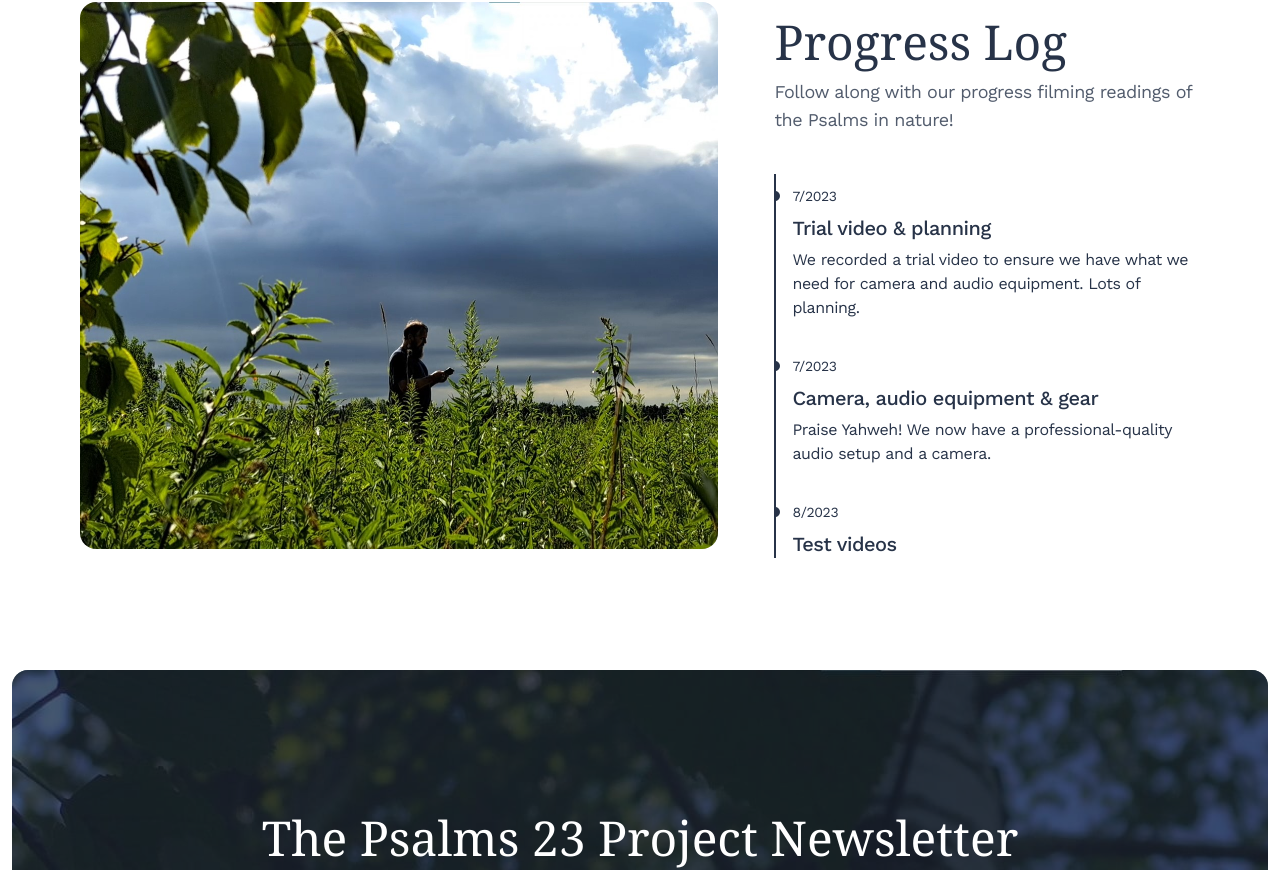
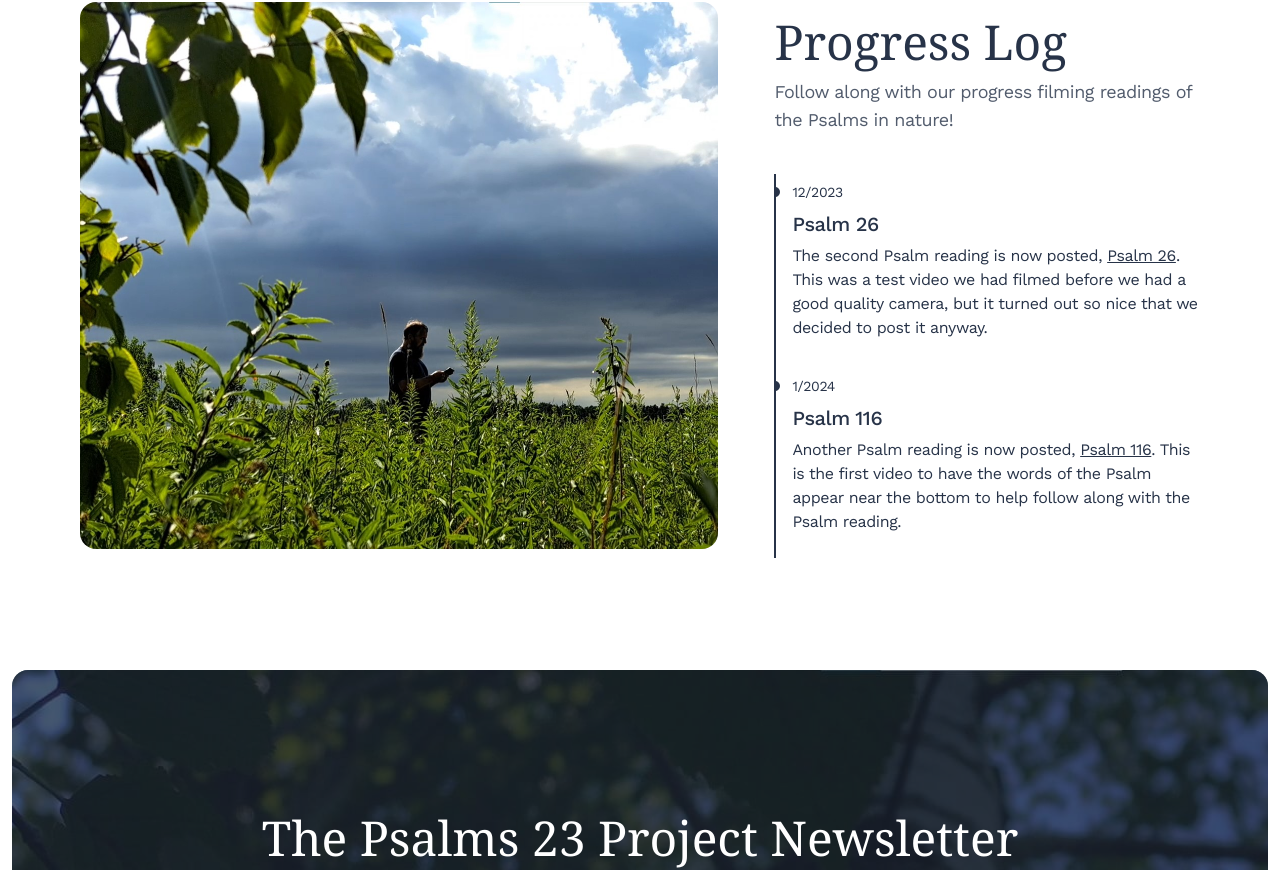
Before and after one commit to Psalms23Project/psalms23project.github.io, a SvelteKit app: page / in a window 1280 px wide. Shown: the part 1370-2240 px from the top of the page. Built offline with nearby package versions, Linux system fonts and the light colour scheme; a web font is replaced by a local one.

Commit message:
Update website for new video: Psalm 116

```diff
--- a/src/routes/+page.svelte
+++ b/src/routes/+page.svelte
@@ -52,18 +52,60 @@
     <div class="w-full md:w-2/3 lg:w-2/5 max-w-2xl text-navyblue">
       <h3 class="text-5xl font-serif text-navyblue mt-4">Progress Log</h3>
       <p class="text-lg mt-3 text-navyblue/80 tracking-tight">Follow along with our progress filming readings of the Psalms in nature!</p>
-      <ol class="relative mt-10 border-l-2 border-navyblue h-96 overflow-y-auto">
+      <ol class="flex flex-col-reverse mt-10 border-l-2 border-navyblue h-96 overflow-y-auto">
         <li>
           <div class="flex-start flex items-center pt-3">
             <div class="-ml-[6px] mr-3 h-[10px] w-[10px] rounded-full bg-navyblue"></div>
             <p class="text-sm tracking-tight">
-              7/2023
+              1/2024
             </p>
           </div>
           <div class="mb-6 ml-4 mt-2">
-            <h4 class="mb-1.5 text-xl tracking-tight font-medium">Trial video &amp; planning</h4>
+            <h4 class="mb-1.5 text-xl tracking-tight font-medium">Psalm 116</h4>
             <p class="mb-3 tracking-tight">
-              We recorded a trial video to ensure we have what we need for camera and audio equipment. Lots of planning.
+              Another Psalm reading is now posted, <a class="underline" href="/readings/">Psalm 116</a>. This is the first video to have the words of the Psalm appear near the bottom to help follow along with the Psalm reading.
+            </p>
+          </div>
+        </li>
+        <li>
+          <div class="flex-start flex items-center pt-3">
+            <div class="-ml-[6px] mr-3 h-[10px] w-[10px] rounded-full bg-navyblue"></div>
+            <p class="text-sm tracking-tight">
+              12/2023
+            </p>
+          </div>
+          <div class="mb-6 ml-4 mt-2">
+            <h4 class="mb-1.5 text-xl tracking-tight font-medium">Psalm 26</h4>
+            <p class="mb-3 tracking-tight">
+              The second Psalm reading is now posted, <a class="underline" href="https://youtu.be/EeaPLLWrnDQ">Psalm 26</a>. This was a test video we had filmed before we had a good quality camera, but it turned out so nice that we decided to post it anyway.
+            </p>
+          </div>
+        </li>
+        <li>
+          <div class="flex-start flex items-center pt-3">
+            <div class="-ml-[6px] mr-3 h-[10px] w-[10px] rounded-full bg-navyblue"></div>
+            <p class="text-sm tracking-tight">
+              10/2023
+            </p>
+          </div>
+          <div class="mb-6 ml-4 mt-2">
+            <h4 class="mb-1.5 text-xl tracking-tight font-medium">The first Psalm reading video!</h4>
+            <p class="mb-3 tracking-tight">
+              The first Psalm reading, <a class="underline" href="https://youtu.be/s8vmXgcJUXQ">Psalm 117</a>, is now posted!
+            </p>
+          </div>
+        </li>
+        <li>
+          <div class="flex-start flex items-center pt-3">
+            <div class="-ml-[6px] mr-3 h-[10px] w-[10px] rounded-full bg-navyblue"></div>
+            <p class="text-sm tracking-tight">
+              8/2023
+            </p>
+          </div>
+          <div class="mb-6 ml-4 mt-2">
+            <h4 class="mb-1.5 text-xl tracking-tight font-medium">Test videos</h4>
+            <p class="mb-3 tracking-tight">
+              We've recorded a number of videos to get a feel for the equipment and to practice reading the Psalms.
             </p>
           </div>
         </li>
@@ -85,41 +127,13 @@
           <div class="flex-start flex items-center pt-3">
             <div class="-ml-[6px] mr-3 h-[10px] w-[10px] rounded-full bg-navyblue"></div>
             <p class="text-sm tracking-tight">
-              8/2023
+              7/2023
             </p>
           </div>
           <div class="mb-6 ml-4 mt-2">
-            <h4 class="mb-1.5 text-xl tracking-tight font-medium">Test videos</h4>
+            <h4 class="mb-1.5 text-xl tracking-tight font-medium">Trial video &amp; planning</h4>
             <p class="mb-3 tracking-tight">
-              We've recorded a number of videos to get a feel for the equipment and to practice reading the Psalms.
-            </p>
-          </div>
-        </li>
-        <li>
-          <div class="flex-start flex items-center pt-3">
-            <div class="-ml-[6px] mr-3 h-[10px] w-[10px] rounded-full bg-navyblue"></div>
-            <p class="text-sm tracking-tight">
-              10/2023
-            </p>
-          </div>
-          <div class="mb-6 ml-4 mt-2">
-            <h4 class="mb-1.5 text-xl tracking-tight font-medium">The first Psalm reading video!</h4>
-            <p class="mb-3 tracking-tight">
-              The first Psalm reading, <a class="underline" href="/readings/">Psalm 117</a>, is now posted!
-            </p>
-          </div>
-        </li>
-        <li>
-          <div class="flex-start flex items-center pt-3">
-            <div class="-ml-[6px] mr-3 h-[10px] w-[10px] rounded-full bg-navyblue"></div>
-            <p class="text-sm tracking-tight">
-              12/2023
-            </p>
-          </div>
-          <div class="mb-6 ml-4 mt-2">
-            <h4 class="mb-1.5 text-xl tracking-tight font-medium">Psalm 26</h4>
-            <p class="mb-3 tracking-tight">
-              The second Psalm reading is now posted, <a class="underline" href="/readings/">Psalm 26</a>. This was a test video we had filmed before we had a good quality camera, but it turned out so nice that we decided to post it anyway.
+              We recorded a trial video to ensure we have what we need for camera and audio equipment. Did a lot of planning.
             </p>
           </div>
         </li>
```
Also changed, not shown: src/psalms.json (+14 -3 lines).
